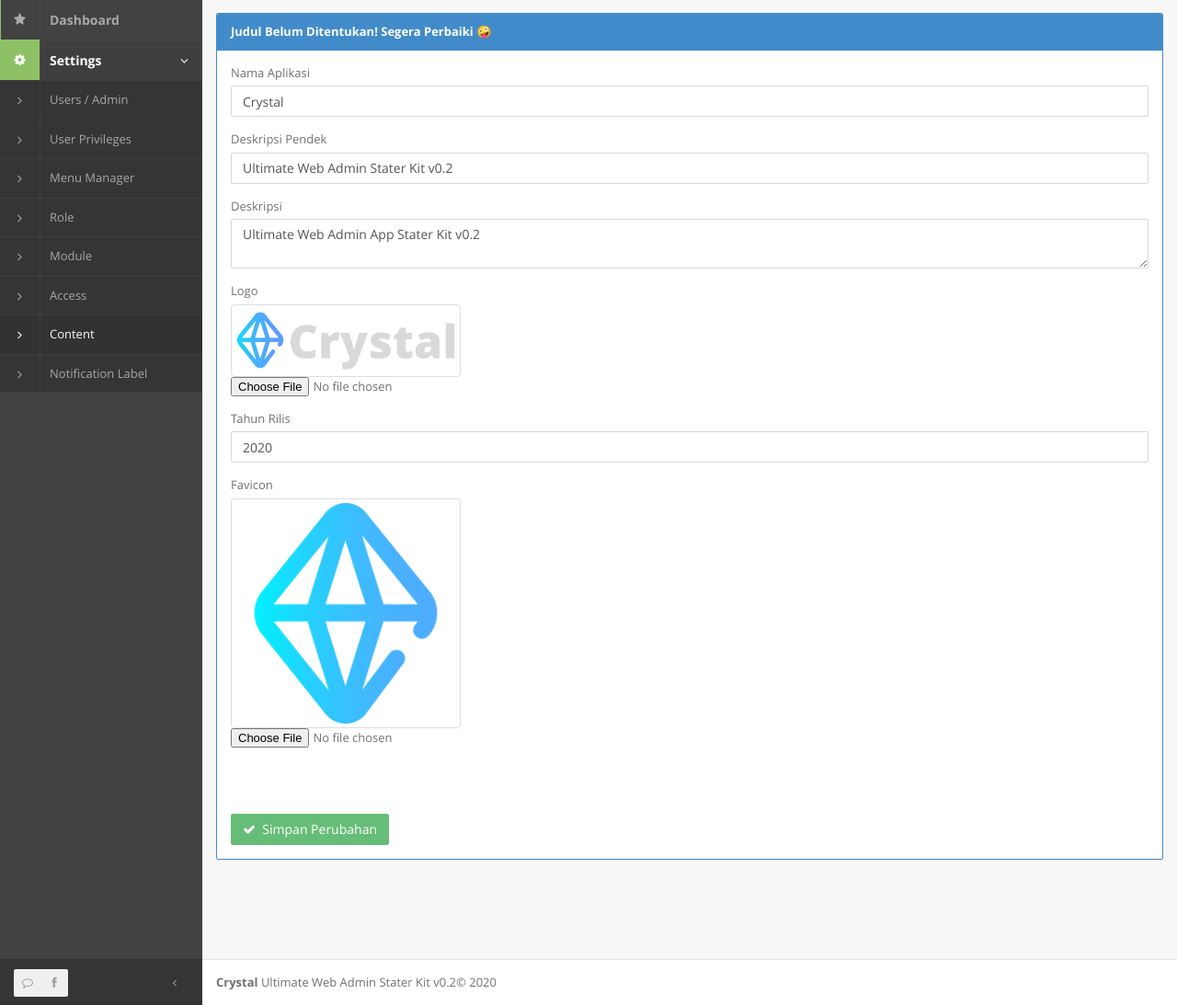
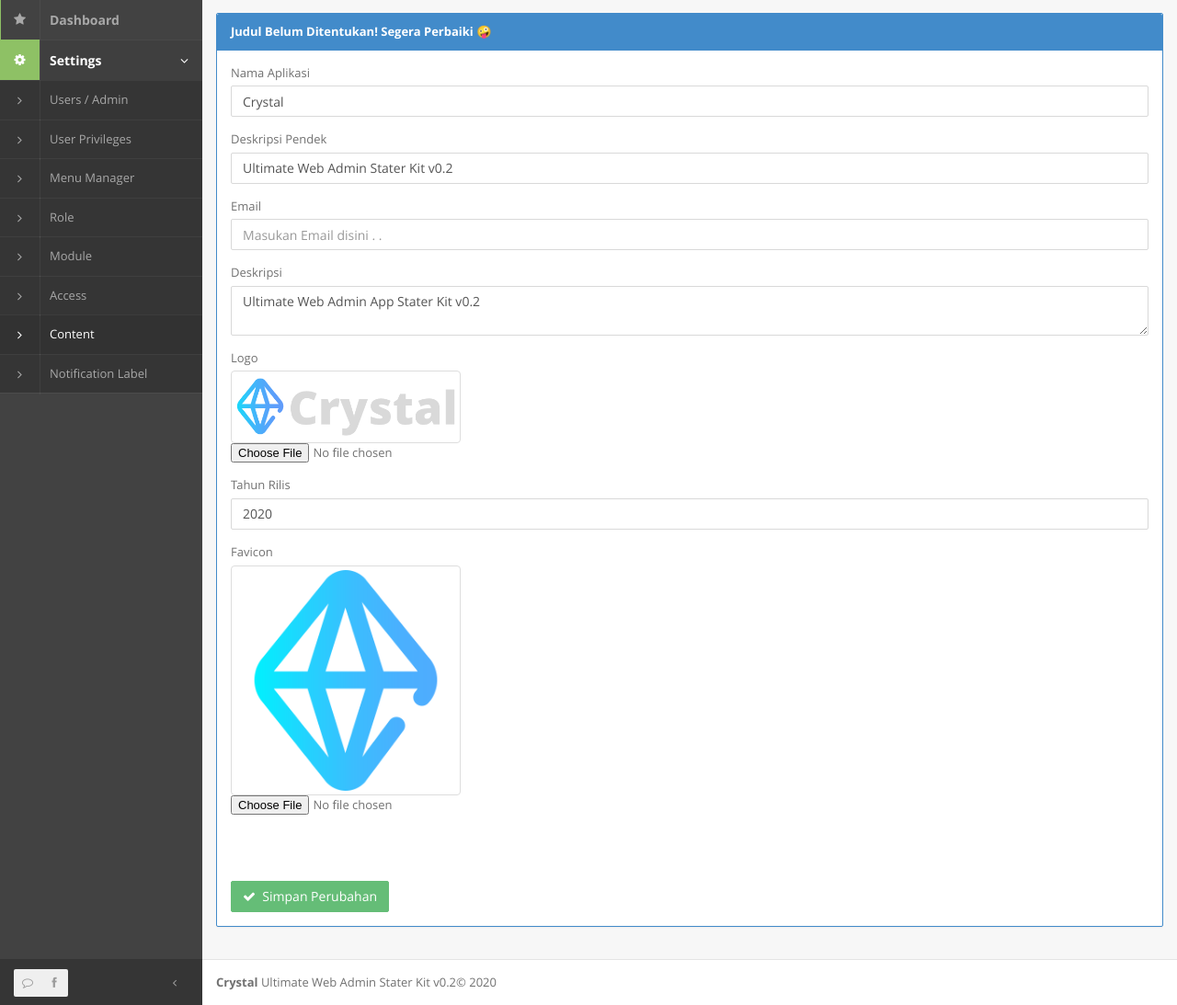
Before and after one commit to taufikmaulagi/crystal, a CodeIgniter app: page /settings/content/ in a window 1280 px wide. Shown: the part 51-1144 px from the top of the page at 92% size. Run offline with CodeIgniter, Linux system fonts and the light colour scheme; a user stored in the database is signed in; data comes from the database, SQL or seed files in the repository.

Commit message:
add email input field

```diff
--- a/application/views/settings/content/index.php
+++ b/application/views/settings/content/index.php
@@ -6,6 +6,7 @@ panel(['title'=>$title, 'color'=>'primary',
         form(['action'=>base_url('settings/content/'),'method'=>'post','enctype'=>'multipart/form-data','form'=>
             input_text('Nama Aplikasi','nama',$main['nama']).
             input_text('Deskripsi Pendek','deskripsi_pendek',$main['deskripsi_pendek']).
+            input_email('Email','email',$main['email']).
             input_textarea('Deskripsi','deskripsi',$main['deskripsi']).
             input_image('Logo','logo',$main['logo']).
             input_text('Tahun Rilis','tahun_rilis',$main['tahun_rilis']).
```
Also changed, not shown: public/images/nlabel-605dadce269cb.png (deleted).
